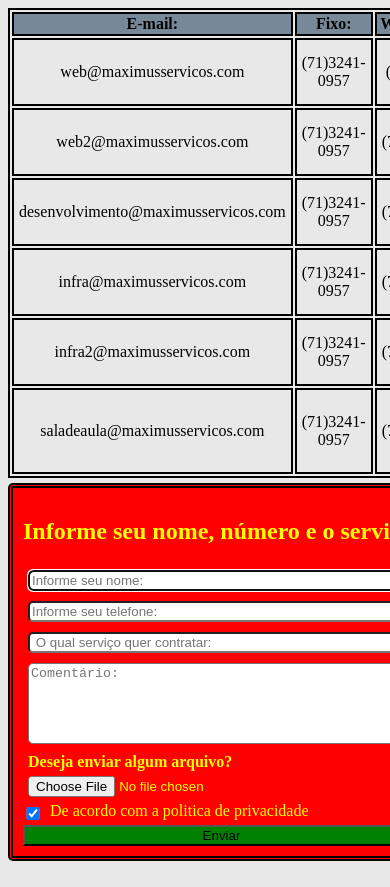
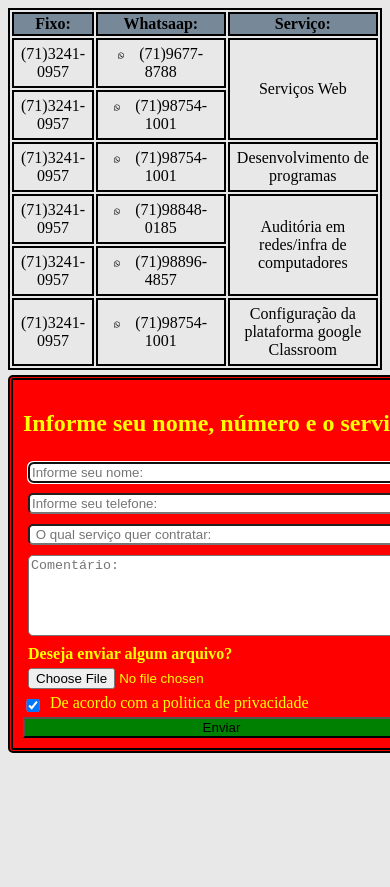
Before and after one commit to TiagoSouza69/TiagoSouza69, a plain HTML site: page tabela.html in a window 390 px wide. Shown: the top 887 px of the page. After the commit the page ends 844 px from the top, so only its background shows below. Drawn offline with Linux system fonts and the light colour scheme.

Commit message:
projeto2021

```diff
--- a/css/tabela.css
+++ b/css/tabela.css
@@ -46,3 +46,6 @@ body{background-color: rgba(211, 211, 211, 0.5);}
     .contatos img{
         width: 50%;
     }
+    @media screen and (min-width: 330px) and (max-width: 768px){
+        .ver{display: none;}
+    }
--- a/js/tabela.js
+++ b/js/tabela.js
@@ -0,0 +1 @@
+document.getElementsByTagName("form")
--- a/tabela.html
+++ b/tabela.html
@@ -12,41 +12,41 @@
 </head>
 <body>
     <table>
-        <tr><th>E-mail:</th>
+        <tr><th class="ver">E-mail:</th>
         <th>Fixo:</th>
         <th>Whatsaap:</th>
         <th>Serviço:</th>
     </tr>
         <tr>
-            <td>web@maximusservicos.com</td>
+            <td class="ver">web@maximusservicos.com</td>
             <td>(71)3241-0957</td>
             <td><img src="./img/whatsapp-brands.svg" class="img-responsive">(71)9677-8788</td>
             <td rowspan="2">Serviços Web</td>
         </tr>
         <tr>
-            <td>web2@maximusservicos.com</td>
+            <td class="ver">web2@maximusservicos.com</td>
             <td>(71)3241-0957</td>
             <td><img src="./img/whatsapp-brands.svg" class="img-responsive">(71)98754-1001</td>
         </tr>
         <tr>
-            <td>desenvolvimento@maximusservicos.com</td>
+            <td class="ver">desenvolvimento@maximusservicos.com</td>
             <td>(71)3241-0957</td>
             <td><img src="./img/whatsapp-brands.svg" class="img-responsive">(71)98754-1001</td>
             <td >Desenvolvimento de programas</td>
         </tr>
         <tr>
-            <td>infra@maximusservicos.com</td>
+            <td class="ver">infra@maximusservicos.com</td>
             <td>(71)3241-0957</td>
             <td><img src="./img/whatsapp-brands.svg" class="img-responsive">(71)98848-0185</td>
             <td rowspan="2">Auditória em redes/infra de computadores</td>
         </tr>
         <tr>
-            <td>infra2@maximusservicos.com</td>
+            <td class="ver">infra2@maximusservicos.com</td>
             <td>(71)3241-0957</td>
             <td><img src="./img/whatsapp-brands.svg" class="img-responsive">(71)98896-4857</td>
         </tr>
         <tr>
-            <td>saladeaula@maximusservicos.com</td>
+            <td class="ver">saladeaula@maximusservicos.com</td>
             <td>(71)3241-0957</td>
             <td><img src="./img/whatsapp-brands.svg" class="img-responsive">(71)98754-1001</td>
             <td>Configuração da plataforma google Classroom</td>
```
Also changed, not shown: index.html (+1 -1 lines).
